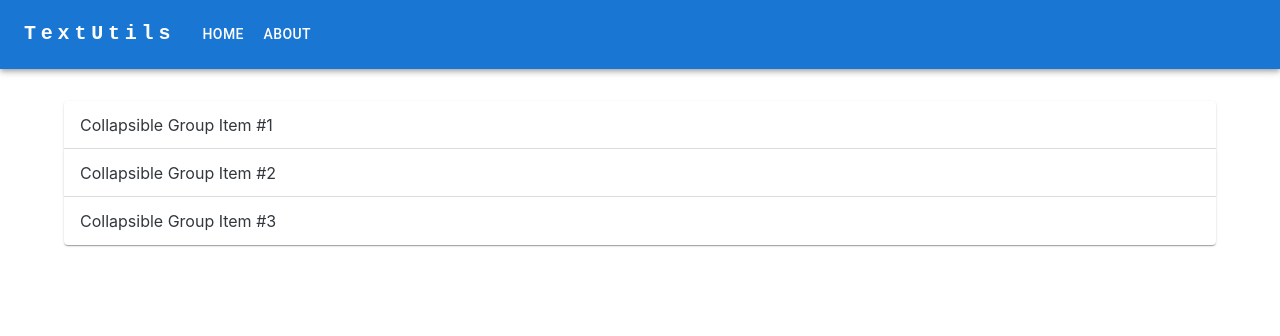
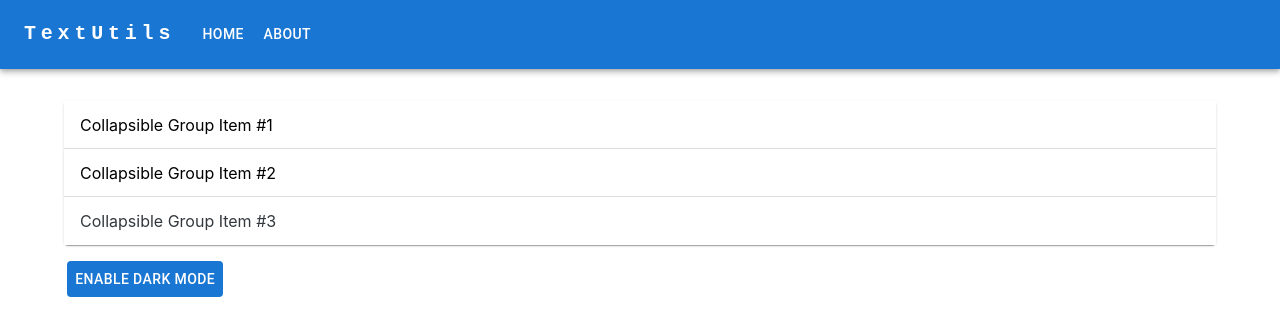
Before and after one commit to eyekavya/TextUtils, a React (Create React App) app: page /about in a window 1280 px wide. Shown: the top 336 px of the page. Built offline with nearby package versions, Linux system fonts and the light colour scheme.

Commit message:
Added Dark Mode Button for About Page Accordian

```diff
--- a/src/components/About.js
+++ b/src/components/About.js
@@ -1,8 +1,32 @@
+import React, { useState } from "react";
 import { Container, Typography } from "@mui/joy";
-import { Accordion, AccordionDetails, AccordionSummary } from "@mui/material";
-import React from "react";
+import {
+  Accordion,
+  AccordionDetails,
+  AccordionSummary,
+  Button,
+} from "@mui/material";
 
 function About() {
+  const [mode, setMode] = useState({
+    backgroundColor: "#fff",
+    color: "#000",
+  });
+
+  function changeMode() {
+    if (mode.color === "#000") {
+      setMode({
+        backgroundColor: "#000",
+        color: "#fff",
+      });
+    } else {
+      setMode({
+        backgroundColor: "#fff",
+        color: "#000",
+      });
+    }
+  }
+
   return (
     <>
       <Container maxWidth="lg" sx={{ mt: "2rem" }}>
@@ -10,11 +34,15 @@ function About() {
         // expanded={expanded === "panel1"}
         // onChange={handleChange("panel1")}
         >
-          <AccordionSummary aria-controls="panel1d-content" id="panel1d-header">
-            <Typography>Collapsible Group Item #1</Typography>
+          <AccordionSummary
+            aria-controls="panel1d-content"
+            id="panel1d-header"
+            style={mode}
+          >
+            <Typography style={mode}>Collapsible Group Item #1</Typography>
           </AccordionSummary>
-          <AccordionDetails>
-            <Typography>
+          <AccordionDetails style={mode}>
+            <Typography style={mode}>
               Lorem ipsum dolor sit amet, consectetur adipiscing elit.
               Suspendisse malesuada lacus ex, sit amet blandit leo lobortis
               eget. Lorem ipsum dolor sit amet, consectetur adipiscing elit.
@@ -27,11 +55,15 @@ function About() {
         // expanded={expanded === "panel2"}
         // onChange={handleChange("panel2")}
         >
-          <AccordionSummary aria-controls="panel2d-content" id="panel2d-header">
-            <Typography>Collapsible Group Item #2</Typography>
+          <AccordionSummary
+            aria-controls="panel2d-content"
+            id="panel2d-header"
+            style={mode}
+          >
+            <Typography style={mode}>Collapsible Group Item #2</Typography>
           </AccordionSummary>
-          <AccordionDetails>
-            <Typography>
+          <AccordionDetails style={mode}>
+            <Typography style={mode}>
               Lorem ipsum dolor sit amet, consectetur adipiscing elit.
               Suspendisse malesuada lacus ex, sit amet blandit leo lobortis
               eget. Lorem ipsum dolor sit amet, consectetur adipiscing elit.
@@ -44,11 +76,15 @@ function About() {
         // expanded={expanded === "panel3"}
         // onChange={handleChange("panel3")}
         >
-          <AccordionSummary aria-controls="panel3d-content" id="panel3d-header">
+          <AccordionSummary
+            aria-controls="panel3d-content"
+            id="panel3d-header"
+            style={mode}
+          >
             <Typography>Collapsible Group Item #3</Typography>
           </AccordionSummary>
-          <AccordionDetails>
-            <Typography>
+          <AccordionDetails style={mode}>
+            <Typography style={mode}>
               Lorem ipsum dolor sit amet, consectetur adipiscing elit.
               Suspendisse malesuada lacus ex, sit amet blandit leo lobortis
               eget. Lorem ipsum dolor sit amet, consectetur adipiscing elit.
@@ -57,6 +93,18 @@ function About() {
             </Typography>
           </AccordionDetails>
         </Accordion>
+        <Button
+          sx={{
+            background: "#1976d2",
+            color: "white",
+            mt: "1rem",
+            mx: "0.2rem",
+            // transition: "none",
+          }}
+          onClick={changeMode}
+        >
+          Enable Dark Mode
+        </Button>
       </Container>
     </>
   );
```
